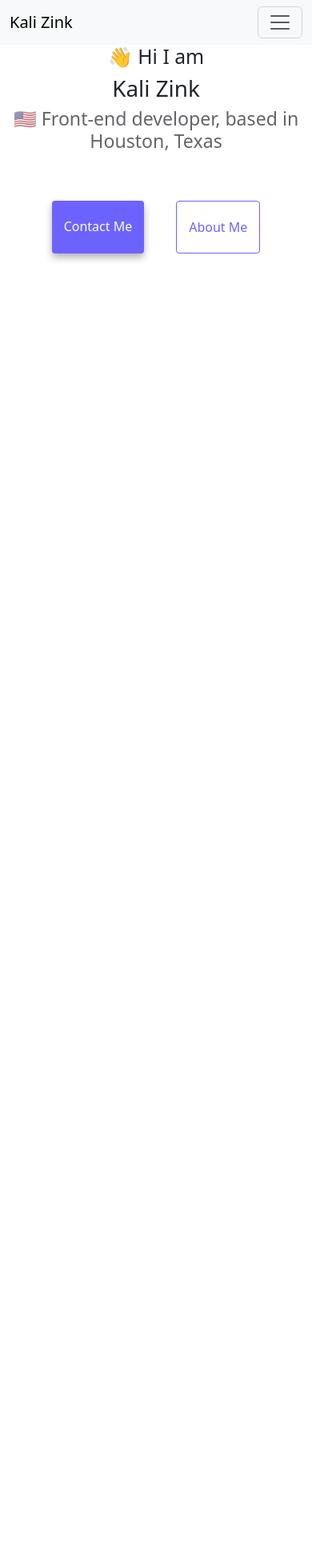
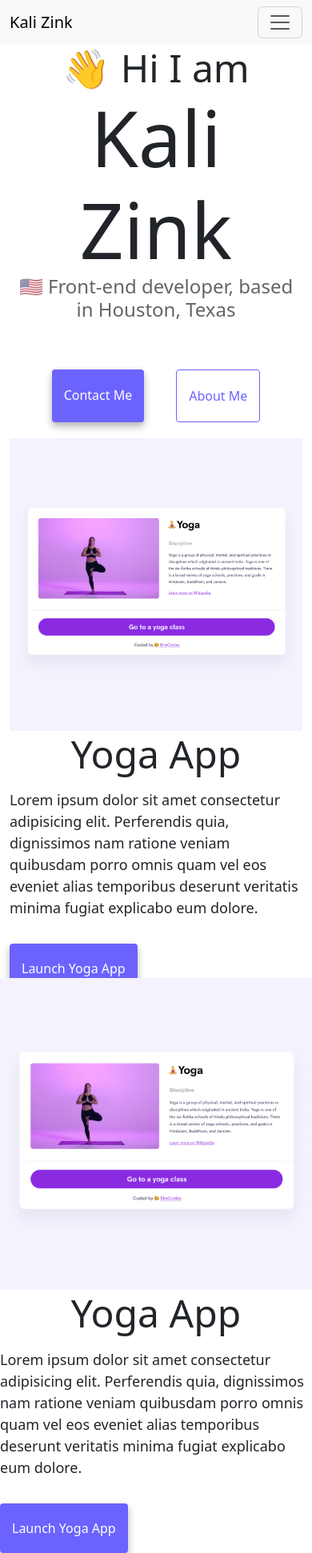
Before and after one commit to kalizink/advanced-bootstrap, a website: page index.html in a window 390 px wide. Shown: the whole page at 80% size. Before the commit the page ends 844 px from the top, so only its background shows below. Drawn offline with nearby package versions, Linux system fonts and the light colour scheme.

Commit message:
Added 1st project and BS

```diff
--- a/index.html
+++ b/index.html
@@ -15,7 +15,7 @@
 			src="https://cdn.jsdelivr.net/npm/bootstrap@5.3.2/dist/js/bootstrap.bundle.min.js"
 			integrity="sha384-C6RzsynM9kWDrMNeT87bh95OGNyZPhcTNXj1NW7RuBCsyN/o0jlpcV8Qyq46cDfL"
 			crossorigin="anonymous"></script>
-		<link rel="stylesheet" href="images/src/style.css" />
+		<link rel="stylesheet" href="src/style.css" />
 	</head>
 	<body>
 		<!-- // Nav bar // -->
@@ -45,6 +45,7 @@
 			</div>
 		</nav>
 		<!-- //Nav bar end// -->
+		<div class="container">
 			<h2>👋 Hi I am</h2>
 			<h1>Kali Zink</h1>
 			<h3>🇺🇸 Front-end developer, based in Houston, Texas</h3>
@@ -52,5 +53,45 @@
 				<a href="about.html#contact" class="contact-link">Contact me</a>
 				<a href="about.html" class="about-link">About me</a>
 			</div>
+			<!-- yoga container start -->
+			<div class="yoga-container">
+				<div class="row">
+					<div class="col-md-6">
+						<img src="images/yoga.png" alt="yoga" class="img-fluid" />
+					</div>
+					<div class="col-md-6">
+						<h2 class="mb-3">Yoga App</h2>
+						<div class="project-text">
+							Lorem ipsum dolor sit amet consectetur adipisicing elit.
+							Perferendis quia, dignissimos nam ratione veniam quibusdam porro
+							omnis quam vel eos eveniet alias temporibus deserunt veritatis
+							minima fugiat explicabo eum dolore.
+						</div>
+						<a href="#" class="text-link">launch yoga app</a>
+					</div>
+				</div>
+			</div>
+		</div>
+			<!-- weather container end -->
+					<!-- yoga container start -->
+			<div class="yoga-container">
+				<div class="row">
+					<div class="col-md-6">
+						<img src="images/yoga.png" alt="yoga" class="img-fluid" />
+					</div>
+					<div class="col-md-6">
+						<h2 class="mb-3">Yoga App</h2>
+						<div class="project-text">
+							Lorem ipsum dolor sit amet consectetur adipisicing elit.
+							Perferendis quia, dignissimos nam ratione veniam quibusdam porro
+							omnis quam vel eos eveniet alias temporibus deserunt veritatis
+							minima fugiat explicabo eum dolore.
+						</div>
+						<a href="#" class="text-link">launch yoga app</a>
+					</div>
+				</div>
+			</div>
+		</div>
+			<!-- weather container end -->
 	</body>
 </html>
--- /dev/null
+++ b/src/style.css
@@ -0,0 +1,108 @@
+:root {
+	--primary-color: #6c63ff;
+	--secondary-color: #f5f2fe;
+	--box-shadow: 0 5px 10px rgba(0, 0, 0, 0.3);
+}
+
+
+
+h1,
+h2,
+h3 {
+	text-align: center;
+	margin: 0;
+}
+
+h1 {
+	font-size: 96px;
+}
+
+h2 {
+	font-size: 48px;
+}
+
+h3 {
+	font-size: 24px;
+	opacity: 0.7;
+}
+
+p {
+	background: var(--secondary-color);
+	padding: 20px;
+	border-radius: 4px;
+	font-size: 18px;
+	line-height: 1.5;
+	text-align: center;
+}
+
+.navigation-links {
+	display: flex;
+	margin-top: 40px;
+	justify-content: center;
+}
+
+.navigation-links a {
+	margin: 20px;
+	border-radius: 4px;
+	padding: 20px 15px;
+	text-decoration: none;
+	text-transform: capitalize;
+}
+
+.contact-link {
+	background: var(--primary-color);
+	box-shadow: var(--box-shadow);
+	color: white;
+}
+
+.about-link {
+	color: var(--primary-color);
+	border: 1px solid var(--primary-color);
+}
+
+.homepage-link {
+	color: var(--primary-color);
+	text-align: center;
+	display: block;
+}
+
+.about-paragraphs {
+	display: flex;
+	margin: 30px 0;
+}
+
+.about-paragraphs p {
+	margin: 10px;
+}
+
+.email-link {
+	display: flex;
+	justify-content: center;
+	color: var(--primary-color);
+	font-size: 28px;
+	text-decoration: none;
+}
+
+.email-link:hover {
+	text-decoration: underline;
+}
+.yoga-container {
+	display: flex;
+	justify-content: space-evenly;
+	flex-direction: column;
+}
+.project-text {
+	font-size: 18px;
+	line-height: 1.5;
+	margin-bottom: 50px;
+}
+.text-link {
+	border-radius: 4px;
+	padding: 20px 15px;
+	margin-top: 50px;
+	text-decoration: none;
+	text-transform: capitalize;
+	background: var(--primary-color);
+	box-shadow: var(--box-shadow);
+	color: white;
+}
--- a/style.css
+++ /dev/null
@@ -1,91 +0,0 @@
-:root {
-  --primary-color: #6c63ff;
-  --secondary-color: #f5f2fe;
-  --box-shadow: 0 5px 10px rgba(0, 0, 0, 0.3);
-}
-
-body {
-  margin: 60px auto;
-  max-width: 800px;
-}
-
-h1,
-h2,
-h3 {
-  text-align: center;
-  margin: 0;
-}
-
-h1 {
-  font-size: 96px;
-}
-
-h2 {
-  font-size: 48px;
-}
-
-h3 {
-  font-size: 24px;
-  opacity: 0.7;
-}
-
-p {
-  background: var(--secondary-color);
-  padding: 20px;
-  border-radius: 4px;
-  font-size: 18px;
-  line-height: 1.5;
-  text-align: center;
-}
-
-.navigation-links {
-  display: flex;
-  margin-top: 40px;
-  justify-content: center;
-}
-
-.navigation-links a {
-  margin: 20px;
-  border-radius: 4px;
-  padding: 20px 15px;
-  text-decoration: none;
-  text-transform: capitalize;
-}
-
-.contact-link {
-  background: var(--primary-color);
-  box-shadow: var(--box-shadow);
-  color: white;
-}
-
-.about-link {
-  color: var(--primary-color);
-  border: 1px solid var(--primary-color);
-}
-
-.homepage-link {
-  color: var(--primary-color);
-  text-align: center;
-  display: block;
-}
-
-.about-paragraphs {
-  display: flex;
-  margin: 30px 0;
-}
-
-.about-paragraphs p {
-  margin: 10px;
-}
-
-.email-link {
-  display: flex;
-  justify-content: center;
-  color: var(--primary-color);
-  font-size: 28px;
-  text-decoration: none;
-}
-
-.email-link:hover {
-  text-decoration: underline;
-}
```
Also changed, not shown: images/src/style.css (deleted). Lines whose indentation alone changed are shown as unchanged.
